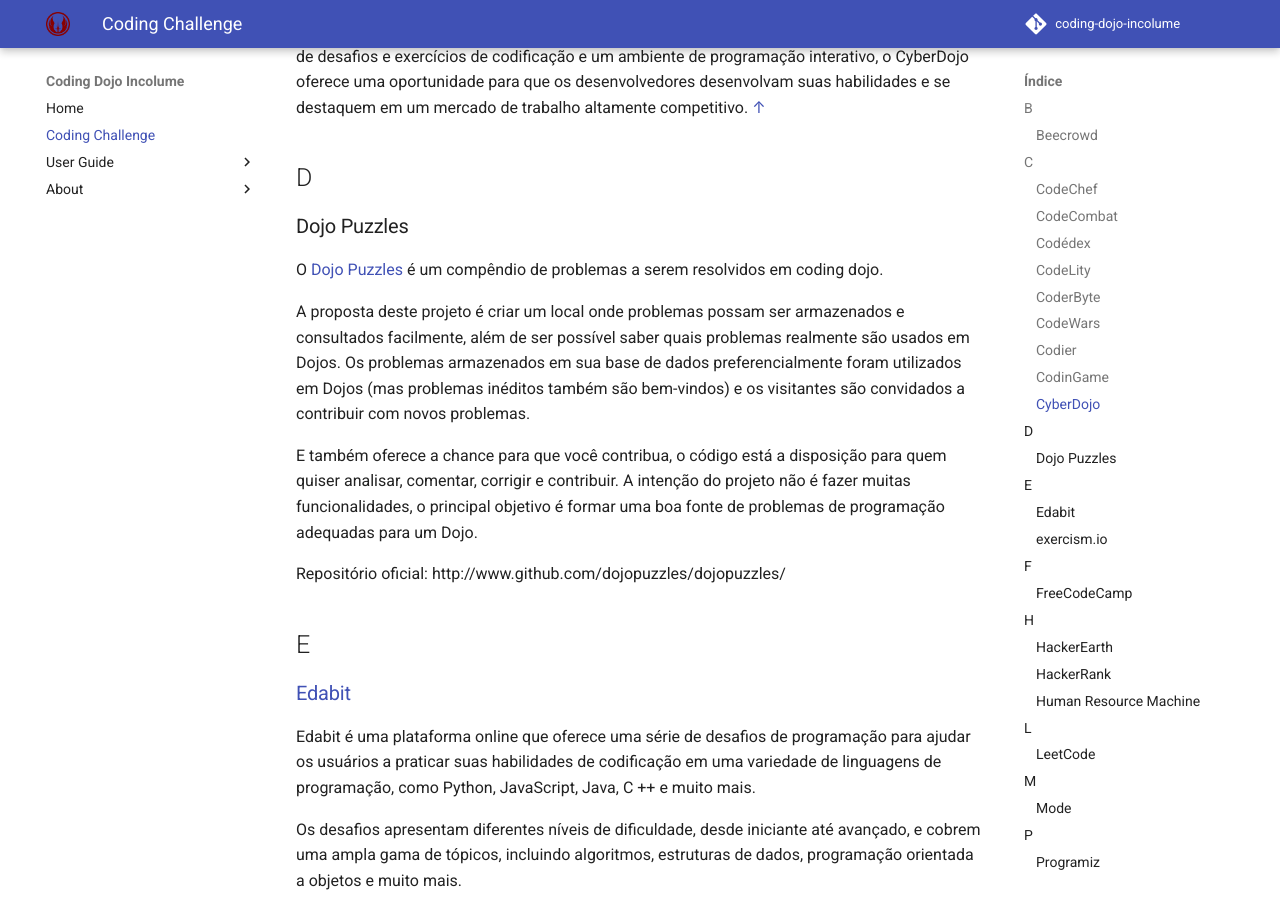
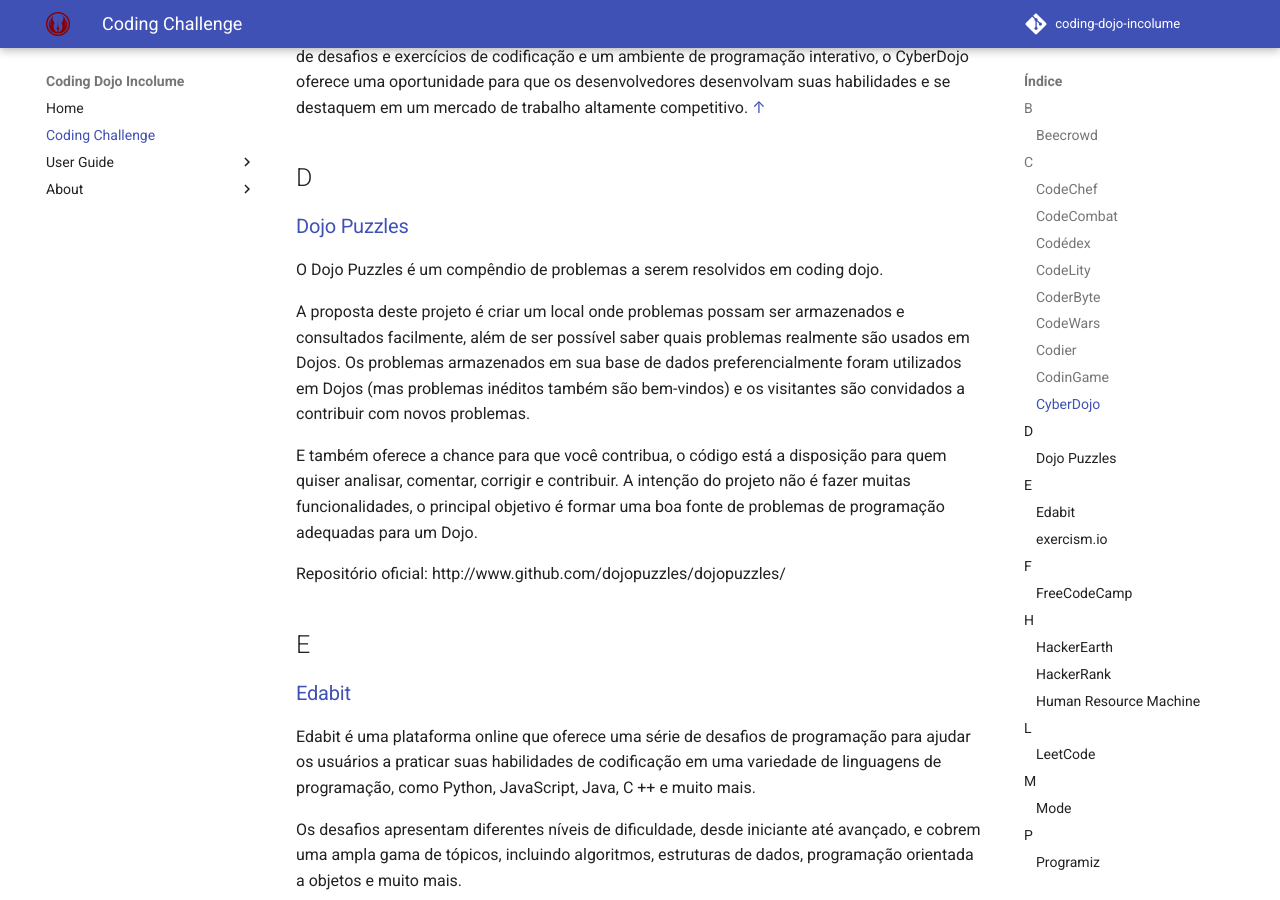
Before and after one commit to incolume-jedi/coding-dojo, an MkDocs documentation site: the page built from docs/coding_challenge/README.md, in a window 1280 px wide and 900 px high, scrolled down 3120 px. Built offline with MkDocs 1.6.1 and Material for MkDocs 9.7.7, drawn with Linux system fonts in a browser that asks for light colours; comment, search, counter and statistics services are not loaded.

Commit message:
fix: #126 correção no link de URL

```diff
--- a/docs/coding_challenge/README.md
+++ b/docs/coding_challenge/README.md
@@ -75,8 +75,8 @@ O CyberDojo é uma plataforma útil para desenvolvedores que desejam aprimorar s
 [&uarr;](#coding-challenge)
 ## D
 
-### Dojo Puzzles
-O [Dojo Puzzles](https://dojopuzzles.com/) é um compêndio de problemas a serem resolvidos em coding dojo.
+### [Dojo Puzzles](https://dojopuzzles.com/)
+O Dojo Puzzles é um compêndio de problemas a serem resolvidos em coding dojo.
 
 A proposta deste projeto é criar um local onde problemas possam ser armazenados
 e consultados facilmente, além de ser possível saber quais problemas realmente
```
